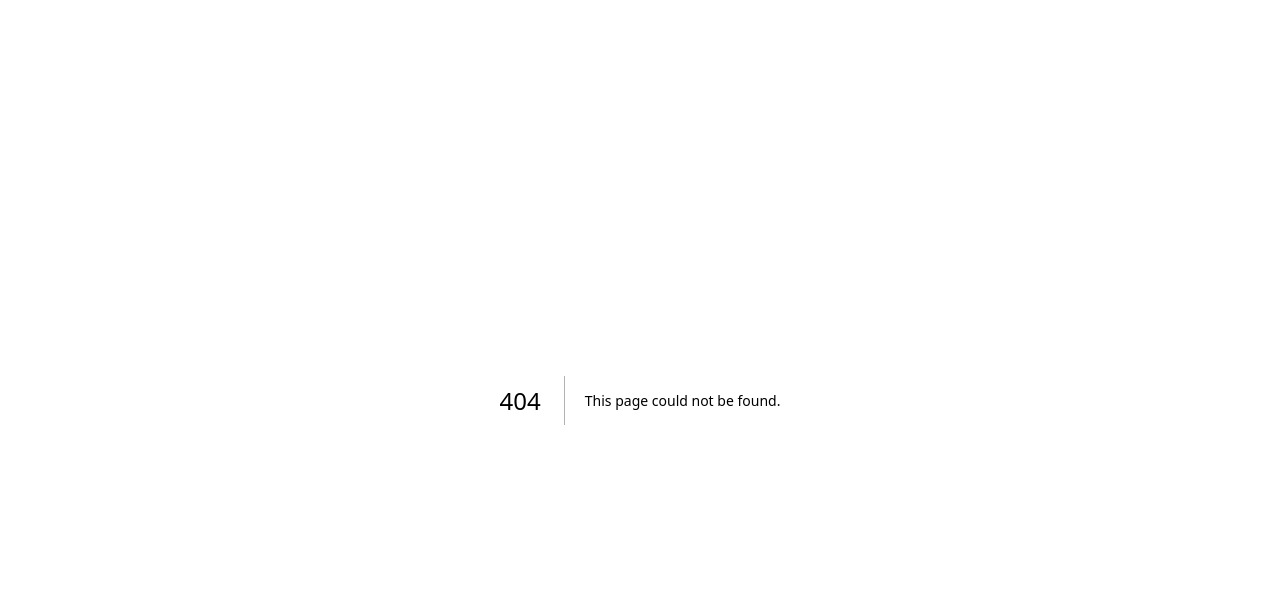
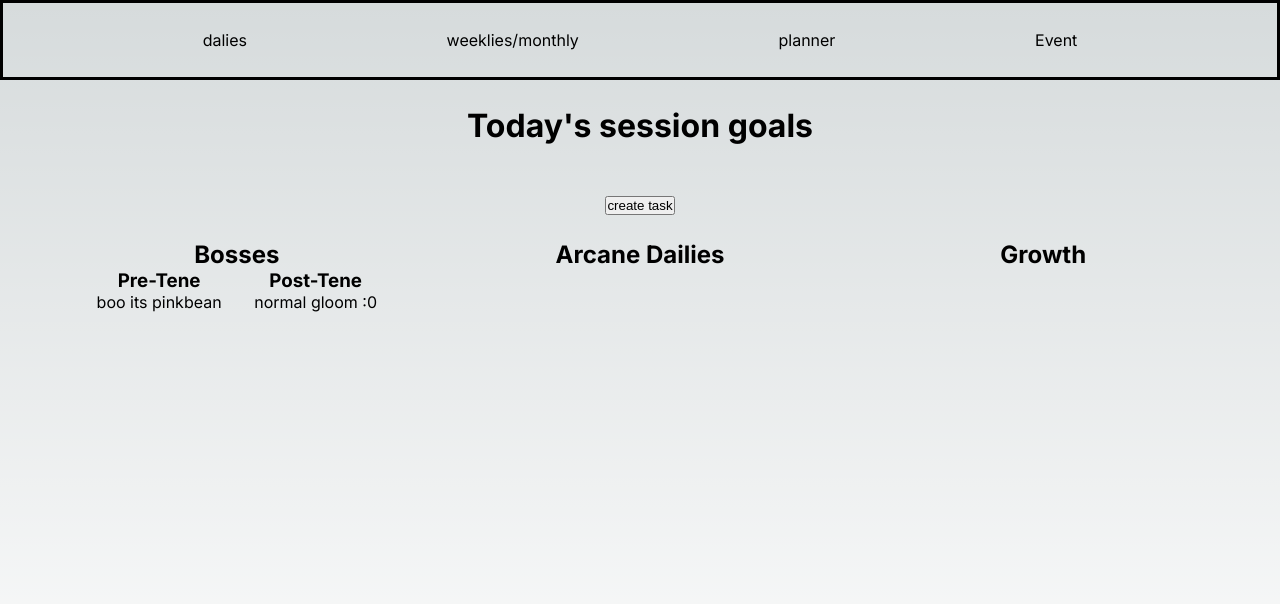
Before and after one commit to owen-na/maplemania, a Next.js app: page /Dailies in a window 1280 px wide. Before the commit this address had no page. Shown: the top 604 px of the page. Built offline with nearby package versions, Linux system fonts and the light colour scheme.

Commit message:
Setup proper links for pages

```diff
--- a/src/Components/Navbar/Navbar.tsx
+++ b/src/Components/Navbar/Navbar.tsx
@@ -1,3 +1,4 @@
+import Link from "next/link"
 import styles from "./Navbar.module.css"
 import Image from "next/image"
 
@@ -10,9 +11,13 @@ export default function NavBar() {
                 width={200}
                 height={200}
             /> */}
-            <p>dalies</p>
+            <Link href="/Dailies">
+                <p>dalies</p>
+            </Link>
             <p>weeklies/monthly</p>
-            <p>planner</p>
+            <Link href="/Planner">
+                <p>planner</p>
+            </Link>
             <p>Event</p>
         </div>
     )
--- a/src/app/page.tsx
+++ b/src/app/page.tsx
@@ -1,8 +1,8 @@
 import Image from "next/image";
 import styles from "./page.module.css";
 import NavBar from "../Components/Navbar/Navbar";
-import Dailies from "./Dailies/Dailies";
-import Planner from "./Planner/Planner";
+import Dailies from "./Dailies/page";
+import Planner from "./Planner/page";
 
 // https://www.chartjs.org/docs/latest/charts/radar.html
 // for radar graph i really liked the look of to use with the web scrape later
```
Also changed, not shown: src/app/Dailies/page.tsx (renamed from src/app/Dailies/Dailies.tsx), src/app/Planner/page.tsx (renamed from src/app/Planner/Planner.tsx), src/app/api/route.ts (renamed from src/app/api/route.tsx).
